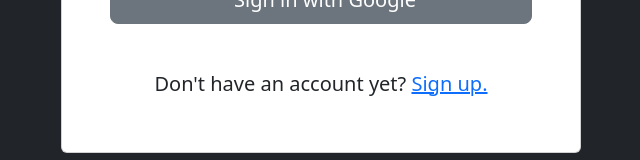
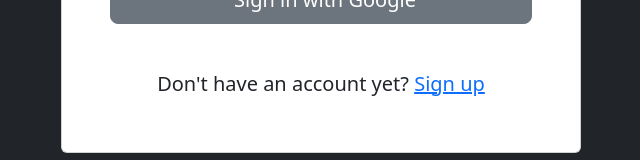
Before and after one commit to Vincent-Lin-UF/Blue-Note, a React (Create React App) app: page / in a window 1280 px wide. Shown: the part 521-681 px from the top of the page, without its empty margins (319-959 px from the left). Built offline with nearby package versions, Linux system fonts and the light colour scheme; no server answers.

Commit message:
changed text

```diff
--- a/package.json
+++ b/package.json
@@ -1,6 +1,10 @@
 {
   "name": "bluenote",
-  "proxy": "http://127.0.0.1:5000",
+  "proxy": {
+    "/auth/google": {
+      "target": "http://127.0.0.1:5000"
+    }
+  },
   "version": "0.1.0",
   "private": true,
   "dependencies": {
--- a/src/components/Signin.jsx
+++ b/src/components/Signin.jsx
@@ -93,7 +93,7 @@
 
                   <h5 className="mt-5">
                     Don't have an account yet?{" "}
-                    <Link to="/signup">Sign up.</Link>
+                    <Link to="/signup">Sign up</Link>
                   </h5>
                 </div>
               </div>
```
